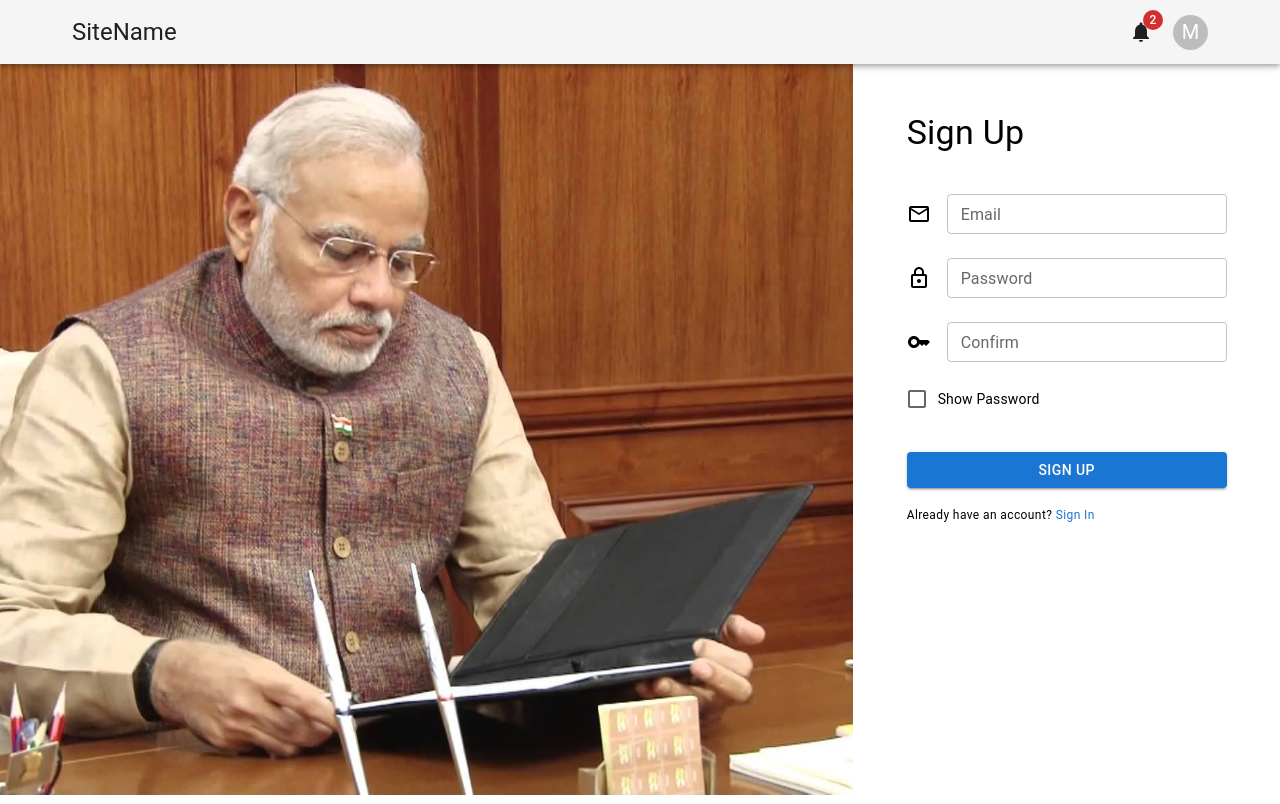
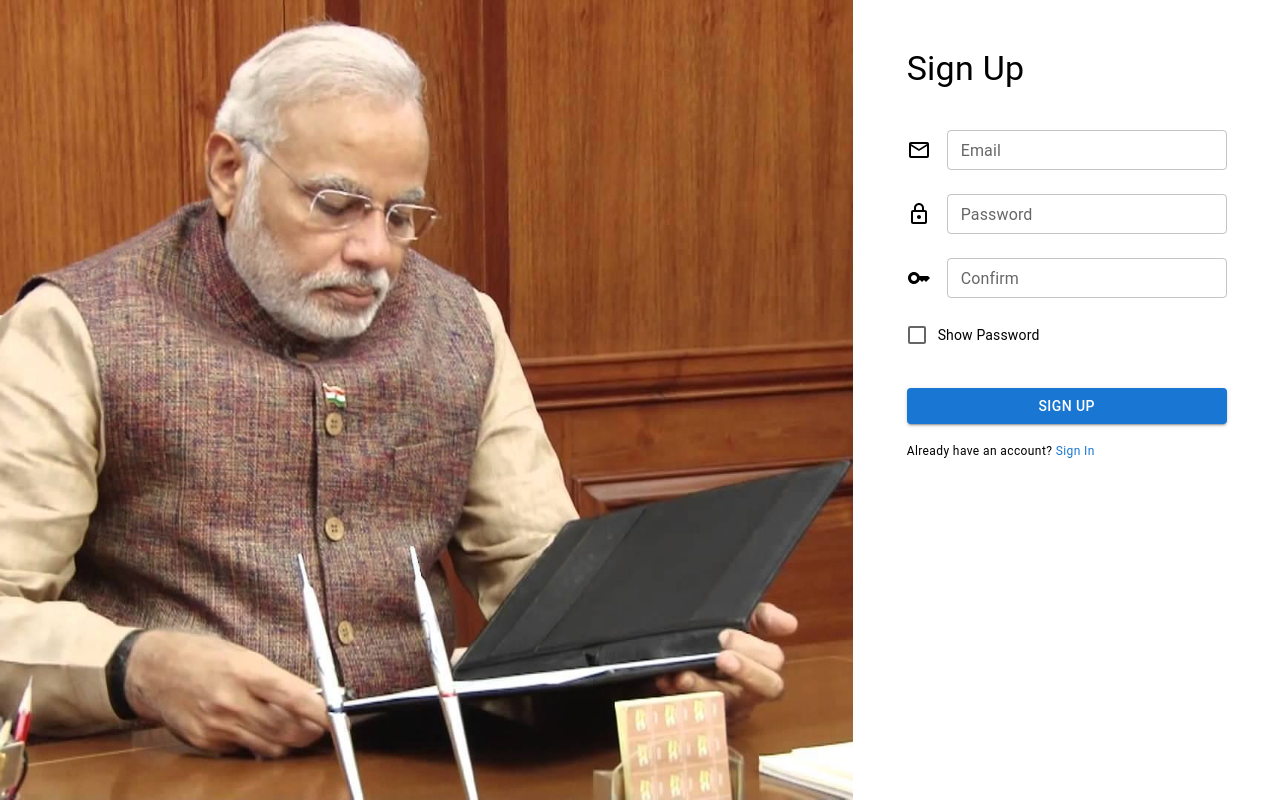
Before and after one commit to ancoreraj/SIH, a React (Create React App) app in the folder client/: page /signup in a window 1280 px wide. Built offline with nearby package versions, Linux system fonts and the light colour scheme.

Commit message:
feat: Updated style of login and signup page

```diff
--- a/client/src/App.js
+++ b/client/src/App.js
@@ -10,7 +10,7 @@ function App() {
   return (
     <>
       <BrowserRouter >
-        <Navbar />
+        {/* <Navbar /> */}
         <Routes>
           <Route path='/' element={<Login />} />
           <Route path='/signup' element={<SignUp />} />
--- a/client/src/components/Login.js
+++ b/client/src/components/Login.js
@@ -56,7 +56,7 @@ const Login = () => {
     }
 
     return (
-        <Grid container sx={{ minHeight: 'calc(100vh - 69px)' }}>
+        <Grid container sx={{ minHeight: '100vh' }}>
             <Grid item xs={12} md={8}>
                 <img src={pmImg} alt="pm"
                     style={{
--- a/client/src/components/SignUp.js
+++ b/client/src/components/SignUp.js
@@ -64,7 +64,7 @@ const SignUp = () => {
     }
 
     return (
-        <Grid container sx={{ minHeight: 'calc(100vh - 69px)' }}>
+        <Grid container sx={{ minHeight: '100vh' }}>
             <Grid item xs={12} md={8}>
                 <img src={pmImg} alt="pm"
                     style={{
```
Also changed, not shown: 1 other file (tests, documents, lock files or other folders).
